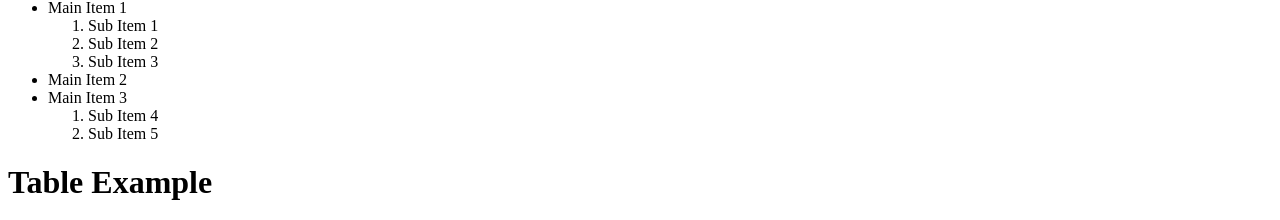
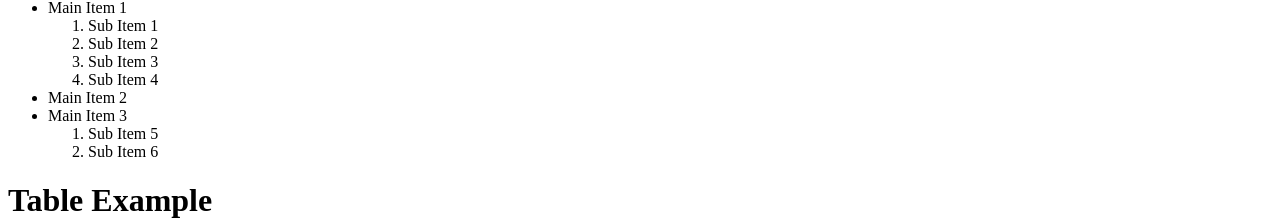
Before and after one commit to Yash135-gif/My-Repository, a plain HTML site: page text.html in a window 1280 px wide. Shown: the part 812-1032 px from the top of the page. Drawn offline with Linux system fonts and the light colour scheme.

Commit message:
add list

```diff
--- a/text.html
+++ b/text.html
@@ -23,13 +23,14 @@
             <li> Sub Item 1</li>
             <li> Sub Item 2</li>
             <li> Sub Item 3</li>
+            <li> Sub Item 4</li>
             </ol>
       </li>
       <li> Main Item 2</li>
       <li> Main Item 3
         <ol>
-            <li> Sub Item 4</li>
             <li> Sub Item 5</li>
+            <li> Sub Item 6</li>
         </ol>
     </li>
     </ul>
```
